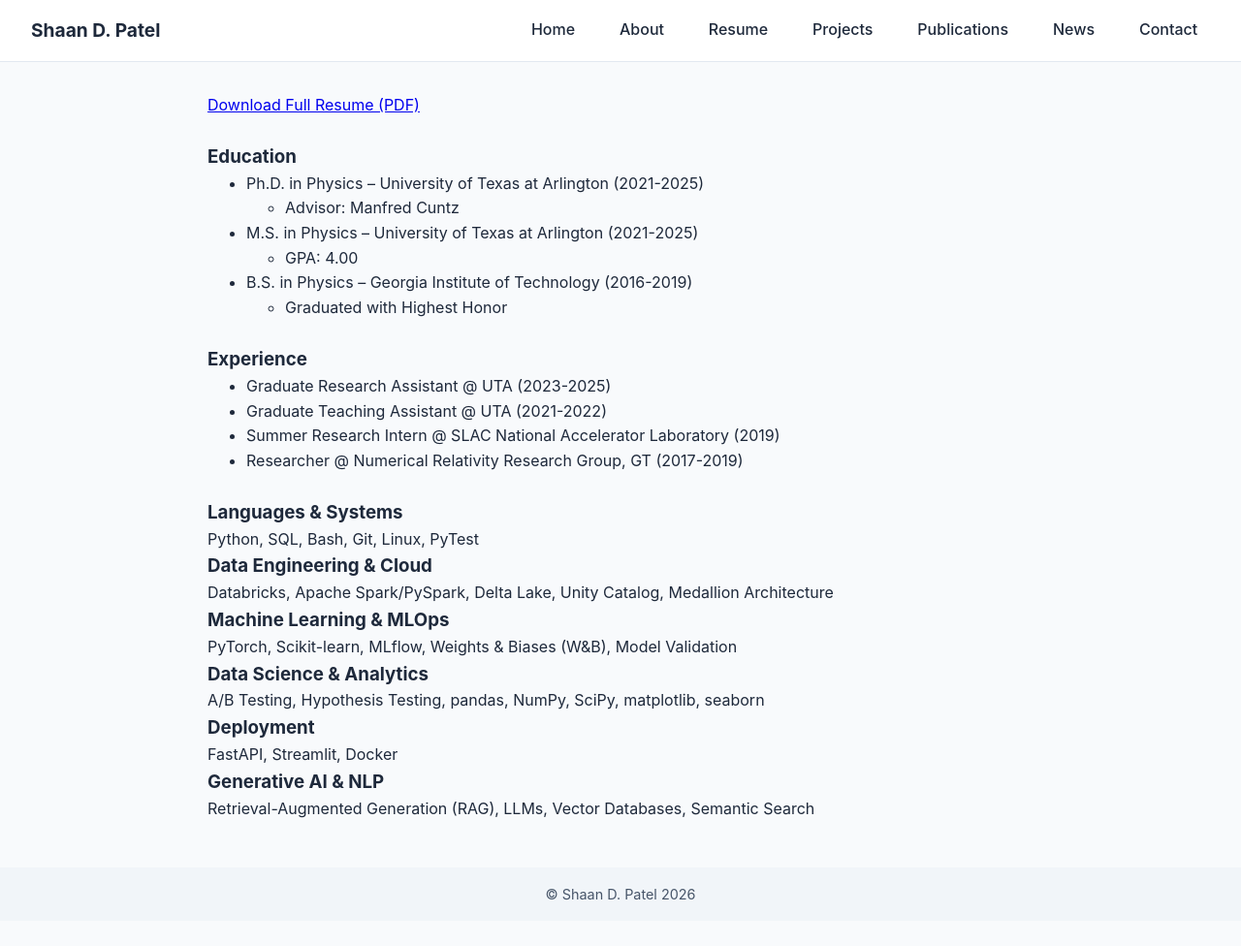
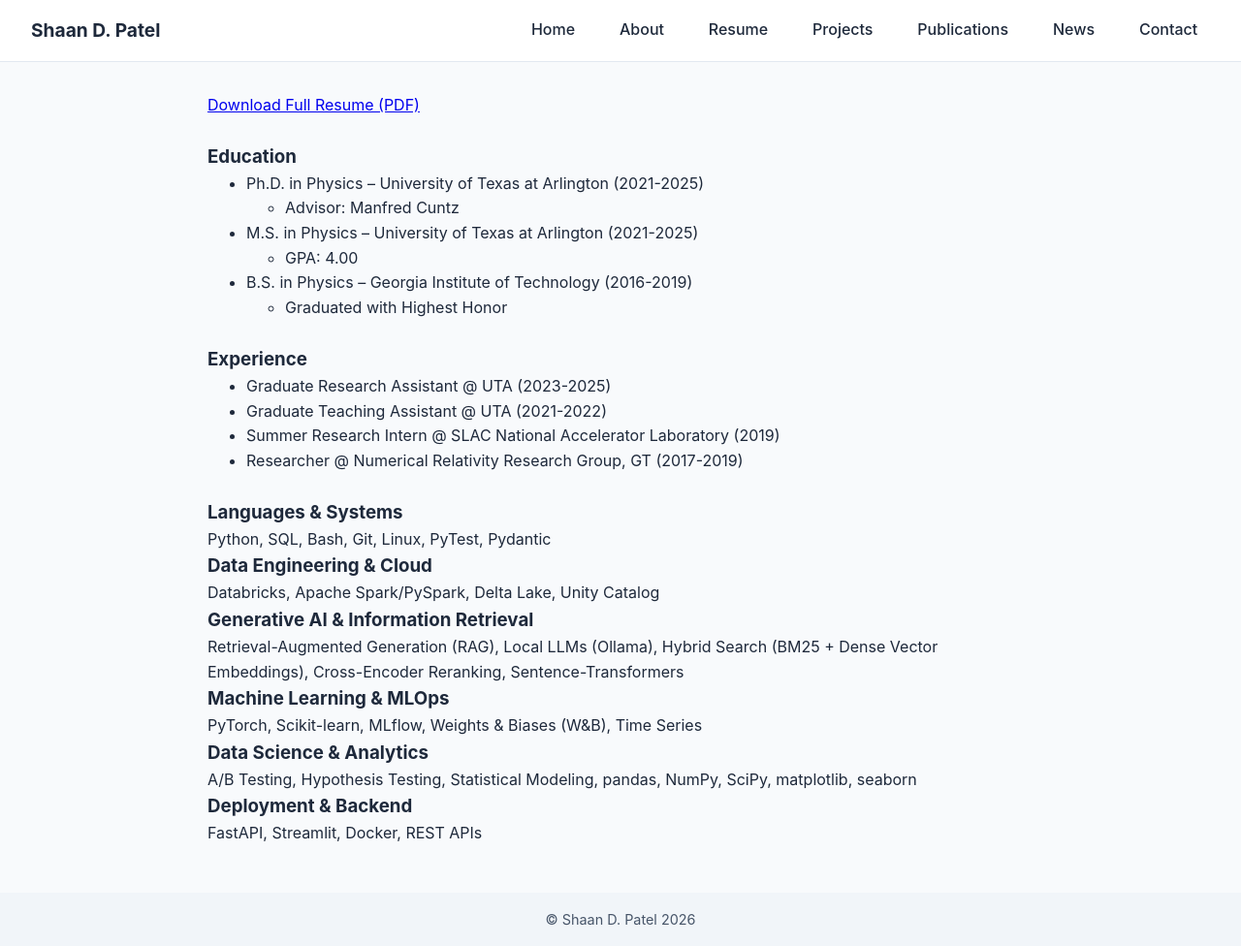
Before and after one commit to shaandpatel/shaandpatel.github.io, a Jekyll site: the page built from resume.md, in a window 1280 px wide and 976 px high. Shown: the whole window at 97% size. Built offline with Jekyll 4.4.1, drawn with Linux system fonts in a browser that asks for light colours.

Commit message:
Update resume.md

```diff
--- a/resume.md
+++ b/resume.md
@@ -26,19 +26,19 @@ title: "Resume"
 <p>&nbsp;</p>
 
 ### Languages & Systems
-Python, SQL, Bash, Git, Linux, PyTest
+Python, SQL, Bash, Git, Linux, PyTest, Pydantic
 
 ### Data Engineering & Cloud
-Databricks, Apache Spark/PySpark, Delta Lake, Unity Catalog, Medallion Architecture
+Databricks, Apache Spark/PySpark, Delta Lake, Unity Catalog
+
+### Generative AI & Information Retrieval
+Retrieval-Augmented Generation (RAG), Local LLMs (Ollama), Hybrid Search (BM25 + Dense Vector Embeddings), Cross-Encoder Reranking, Sentence-Transformers
 
 ### Machine Learning & MLOps
-PyTorch, Scikit-learn, MLflow, Weights & Biases (W&B), Model Validation
+PyTorch, Scikit-learn, MLflow, Weights & Biases (W&B), Time Series
 
 ### Data Science & Analytics
-A/B Testing, Hypothesis Testing, pandas, NumPy, SciPy, matplotlib, seaborn
+A/B Testing, Hypothesis Testing, Statistical Modeling, pandas, NumPy, SciPy, matplotlib, seaborn
 
-### Deployment
-FastAPI, Streamlit, Docker
-
-### Generative AI & NLP
-Retrieval-Augmented Generation (RAG), LLMs, Vector Databases, Semantic Search
+### Deployment & Backend
+FastAPI, Streamlit, Docker, REST APIs
```
